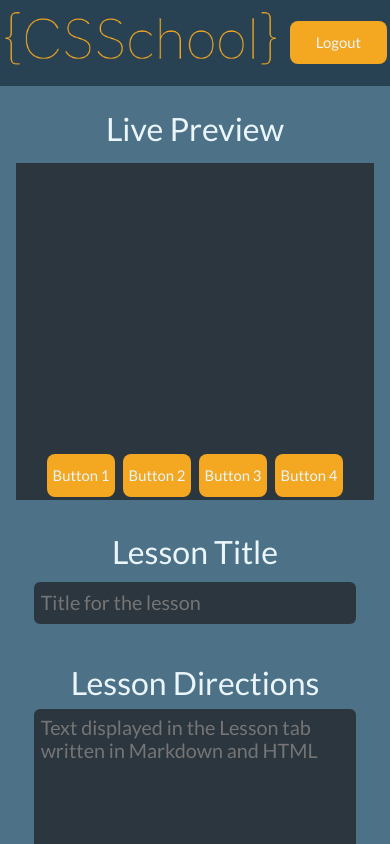
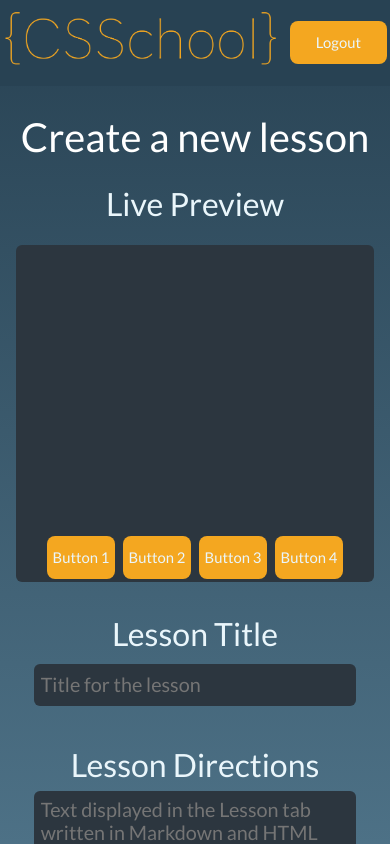
Before and after one commit to SpencerLindemuth/CSSchool-frontend, a React (Create React App) app: page /createlesson in a window 390 px wide. Shown: the top 844 px of the page. Built offline with nearby package versions, Linux system fonts and the light colour scheme; no server answers.

Commit message:
add background gradient and h1 for create form

```diff
--- a/src/App.css
+++ b/src/App.css
@@ -22,6 +22,15 @@ button:hover{
   background-color: #DE981E;
   color: #F6F6F6;
   cursor: pointer;
+}
+
+#lessoncreatesubmit{
+  background-color: #2087F5;
+  cursor: pointer;
+}
+
+#lessoncreatesubmit:hover{
+  background-color: #1077E5;
 }
 
 #lessonbutton{
@@ -101,9 +110,11 @@ button:hover{
 }
 
 html{
-  background-color: #4D7186;
+  background-image: linear-gradient(#284253, #4D7186);
   height: 100%;
   background-size: 100%;
+  background-attachment: fixed;
+  background-repeat: no-repeat;
 }
 
 .test{
@@ -202,6 +213,11 @@ html{
 #pagenotfound{
 }
 
+#createlessonh1{
+  font-size: 3em;
+  color: white;
+}
+
 .formpagebody{
   margin-top: 2%;
   display: grid;
@@ -266,14 +282,17 @@ html{
 }
 
 #livewrapper .game{
-  height: 70vh;
+  height: 60vh;
 }
 
 #liveheader{
   font-size: 2em;
+  margin-bottom: 2%;
+  display: inline-block;
 }
 #livepreview{
   font-size: calc(12px + 2vmin);
+  border-radius: 6px;
   height: 80vh;
   overflow: scroll;
   display: grid;
@@ -482,13 +501,21 @@ html{
     margin-right: 5%;
     margin-bottom: 5%;
   }
+
   #answerbuttonspans button{
     width: 48%;
     font-size: 70%;
   }
+
   #codeview{
     font-size: 100%;
   }
+
+  #createlessonh1{
+    font-size: 2.5em;
+    margin-bottom: 2%;
+  }
+
   .formpagebody{
     margin-top: 2%;
     display: grid;
@@ -501,6 +528,7 @@ html{
     grid-area: b;
     grid-column: 1/-1;
     margin: 4%;
+    height: 40vh;
   }
 
   #livewrapper{
--- a/src/components/CreateLesson.js
+++ b/src/components/CreateLesson.js
@@ -261,6 +261,8 @@ export default class CreateLesson extends React.Component {
             <div>
                 <Navbar history={this.props.history} openModal={this.props.openModal} setLoginState={this.props.setLoginState} setLogoutState={this.props.setLogoutState} loggedIn={this.props.loggedIn}/>
                 {this.state.lessonCreated ? <LessonCreated lessonId={this.state.lesson_number} /> :
+                <div>
+                    <h1 id="createlessonh1">Create a new lesson</h1>
                     <div className="formpagebody">
                         <div className="formwrapper">
                             <form id="createlessonform" onSubmit={this.formSubmit}>
@@ -329,7 +331,7 @@ export default class CreateLesson extends React.Component {
                                 <textarea name="4" onFocus={this.switchFocus} placeholder="CSS to be applied when Button 4 is pressed (Don't foget to reference id's or class names from above)" value={this.state.button4css} onChange={this.buttonCssChange}/>
                                 <br />
                                 <br />
-                            <input type="submit" value="Create Lesson" />
+                                <input id="lessoncreatesubmit" type="submit" value="Create Lesson" />
                             </form>
                         </div>
                         <div id="livewrapper">
@@ -341,6 +343,7 @@ export default class CreateLesson extends React.Component {
                                 <div id="testformbuttons">
                                     <button name="1" onClick={this.applyStyleTest}>{this.state.button1text === "" ? "Button 1" : this.state.button1text}</button><button  name="2" onClick={this.applyStyleTest}>{this.state.button2text === "" ? "Button 2" : this.state.button2text}</button>
                                     <button name="3" onClick={this.applyStyleTest}>{this.state.button3text === "" ? "Button 3" : this.state.button3text}</button><button name="4" onClick={this.applyStyleTest}>{this.state.button4text === "" ? "Button 4" : this.state.button4text}</button>
+                                </div>
                             </div>
                         </div>
                     </div>
```
Lines whose indentation alone changed are shown as unchanged.
